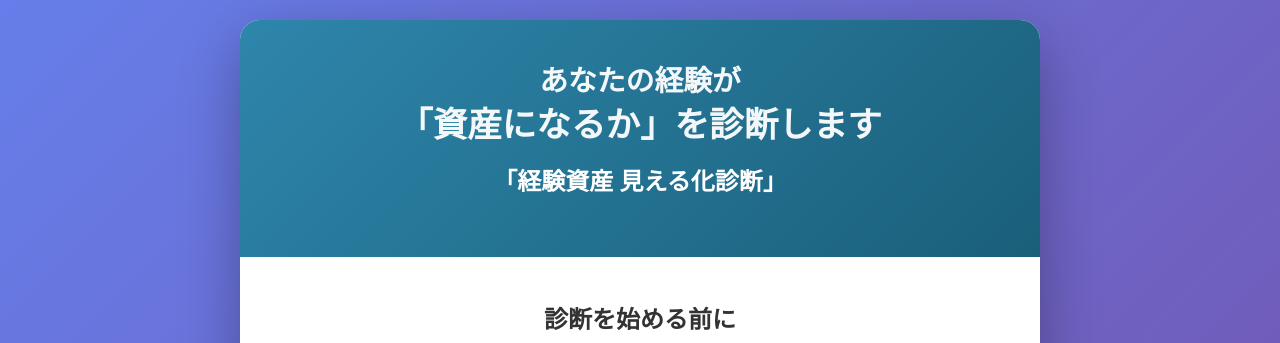
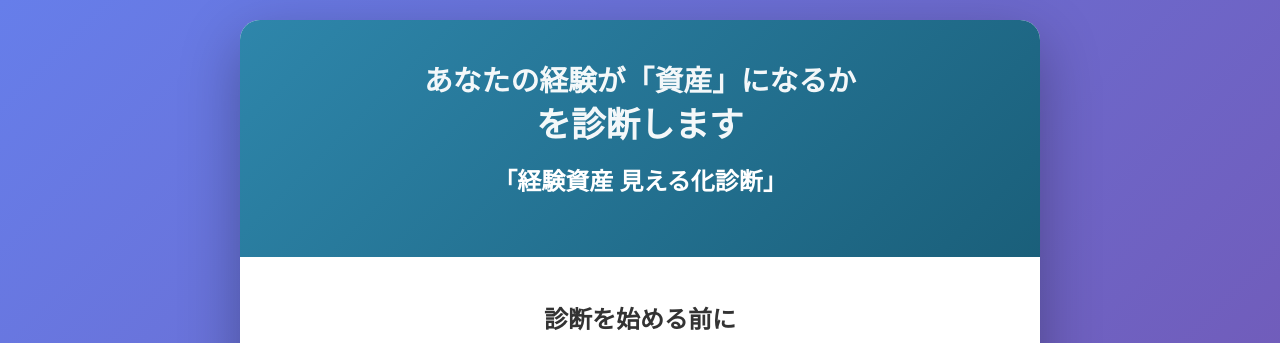
Before and after one commit to mkanamor/experience-asset-assessment, a plain HTML site: page index.html in a window 1280 px wide. Shown: the top 343 px of the page. Drawn offline with nearby package versions, Linux system fonts and the light colour scheme.

Commit message:
Update index.html

```diff
--- a/index.html
+++ b/index.html
@@ -467,7 +467,7 @@
 <body>
     <div class="container">
         <div class="header">
-            <p style="font-size: 1.8em; margin-bottom: 10px; font-weight: bold; line-height: 1.4;">あなたの経験が<br><span style="font-size: 1.2em;">「資産になるか」を診断します</span></p>
+            <p style="font-size: 1.8em; margin-bottom: 10px; font-weight: bold; line-height: 1.4;">あなたの経験が「資産」になるか<br><span style="font-size: 1.2em;">を診断します</span></p>
             <h1 style="font-size: 1.5em;">「経験資産 見える化診断」</h1>
         </div>
 
```
